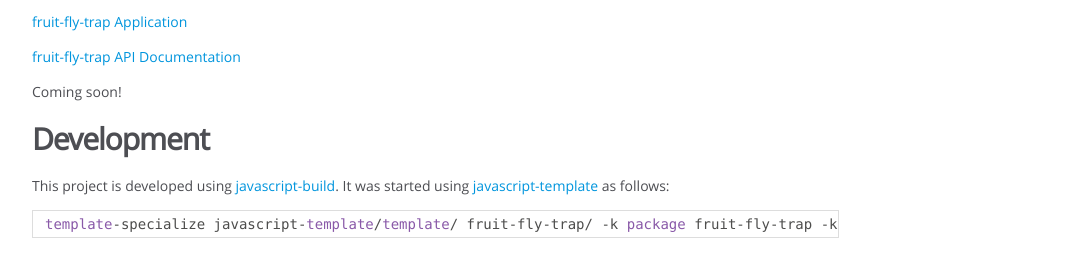
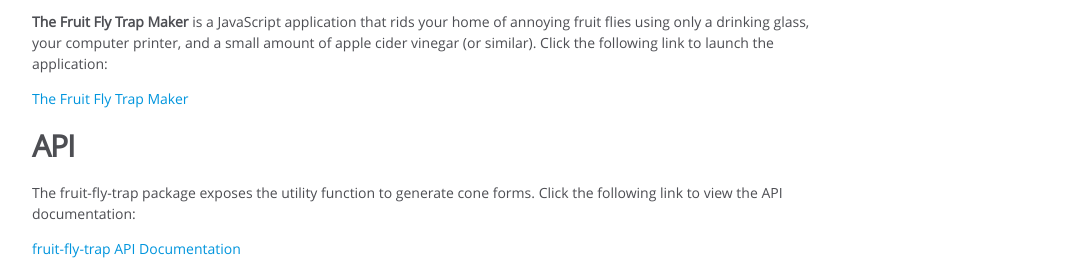
Before and after one commit to craigahobbs/fruit-fly-trap, a plain HTML site: page doc/index.html in a window 1280 px wide. Shown: the part 536-798 px from the top of the page, without its empty margins (0-1075 px from the left). Drawn offline with Linux system fonts and the light colour scheme.

Commit message:
fruit-fly-trap 1.0.0

```diff
--- a/doc/index.html
+++ b/doc/index.html
@@ -46,9 +46,14 @@
         <article><h1>fruit-fly-trap</h1>
 <p><a href="https://www.npmjs.com/package/fruit-fly-trap"><img src="https://img.shields.io/npm/v/fruit-fly-trap" alt="npm"></a>
 <a href="https://github.com/craigahobbs/fruit-fly-trap/blob/main/LICENSE"><img src="https://img.shields.io/github/license/craigahobbs/fruit-fly-trap" alt="GitHub"></a></p>
-<p><a href="https://craigahobbs.github.io/fruit-fly-trap/">fruit-fly-trap Application</a></p>
+<p><strong>The Fruit Fly Trap Maker</strong> is a JavaScript application that rids your home of annoying fruit flies
+using only a drinking glass, your computer printer, and a small amount of apple cider vinegar (or
+similar). Click the following link to launch the application:</p>
+<p><a href="https://craigahobbs.github.io/fruit-fly-trap/">The Fruit Fly Trap Maker</a></p>
+<h2>API</h2>
+<p>The fruit-fly-trap package exposes the utility function to generate cone forms. Click the following
+link to view the API documentation:</p>
 <p><a href="https://craigahobbs.github.io/fruit-fly-trap/doc/">fruit-fly-trap API Documentation</a></p>
-<p>Coming soon!</p>
 <h2>Development</h2>
 <p>This project is developed using <a href="https://github.com/craigahobbs/javascript-build#readme">javascript-build</a>. It was started
 using <a href="https://github.com/craigahobbs/javascript-template#readme">javascript-template</a> as follows:</p>
```
